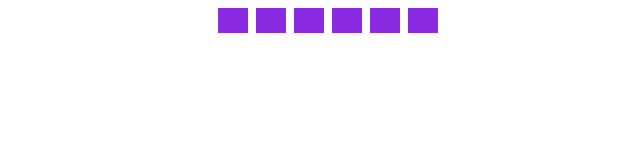
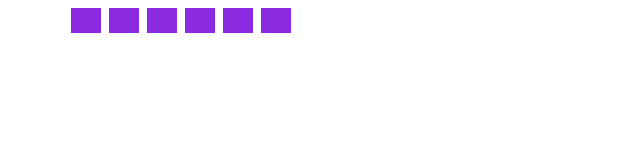
Before and after one commit to nadiaaym/snake, a plain HTML site: page index.html in a window 1280 px wide. Shown: the whole page, without its empty margins (0-640 px from the left). Drawn offline with Linux system fonts and the light colour scheme.

Commit message:
moving snake with setInterval and click to start

```diff
--- a/index.html
+++ b/index.html
@@ -12,12 +12,14 @@
             background-color: blueviolet;
             margin-left: inherit;
             display: inline-block;
+            transition: 0.8s;
 
         }
     </style>
 </head>
 
 <body>
+
     <script>
         var link;
         var numOfLinks = 6;
@@ -32,29 +34,34 @@
             i++;
         }
 
-        function movingSnake(num) {
-            let newPositionNum;
-            for (let i = 0; i < 10; i++) {
-                num += 1;
-                newPositionNum = num + 1;
-            }
-            position = setPosition(num);
+        function startPosition(num) {
+            let startPosition = num;
+            return startPosition;
+        }
+
+        function addPercentToPosition(number) {
+            let position = (number + '%');
             document.querySelector('.link').style.marginLeft = position;
+            return position;
+        }
 
-            return newPositionNum;
+        addPercentToPosition(startPosition(5));
+
+        let counter = 0;
+        document.onclick = movingSnake;
+
+        function movingSnake() {
+            setInterval(function() {
+                counter++;
+                document.querySelector('.link').style.marginLeft = addPercentToPosition(counter);
+            }, 100)
+        }
+
+        function test() {
+
         };
 
-
-        function setPosition(number) {
-            let position = (number + 'px');
-            return position;
-
-        }
-        function test() {
-            console.log(movingSnake(200));
-        };
-
-        test();
+        // test();
     </script>
 </body>
 
```
